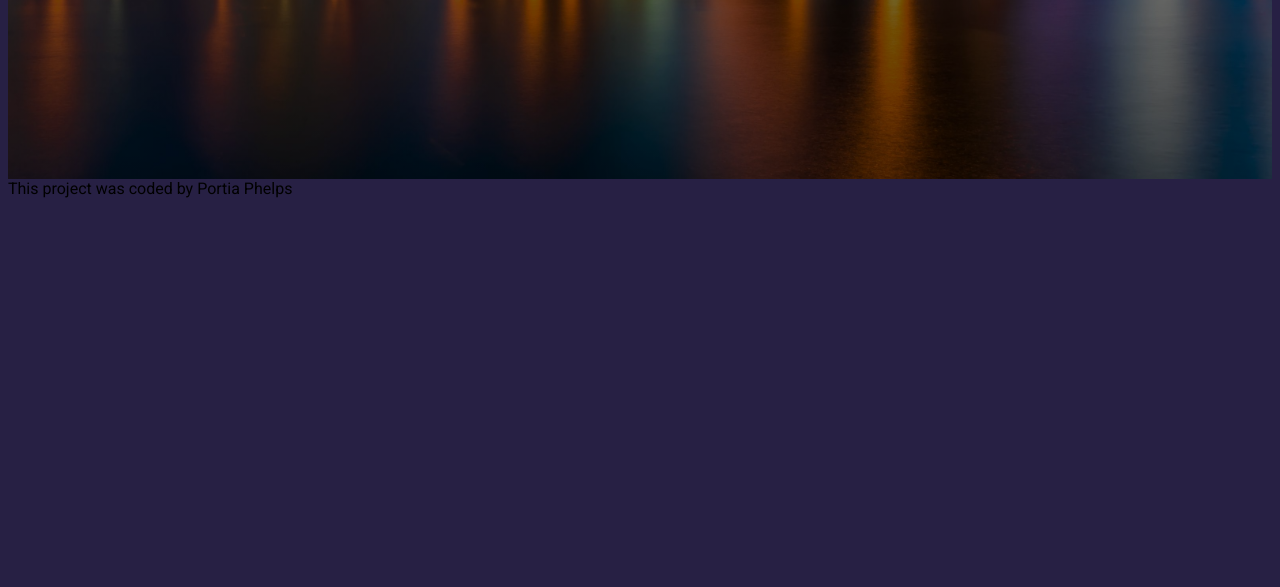
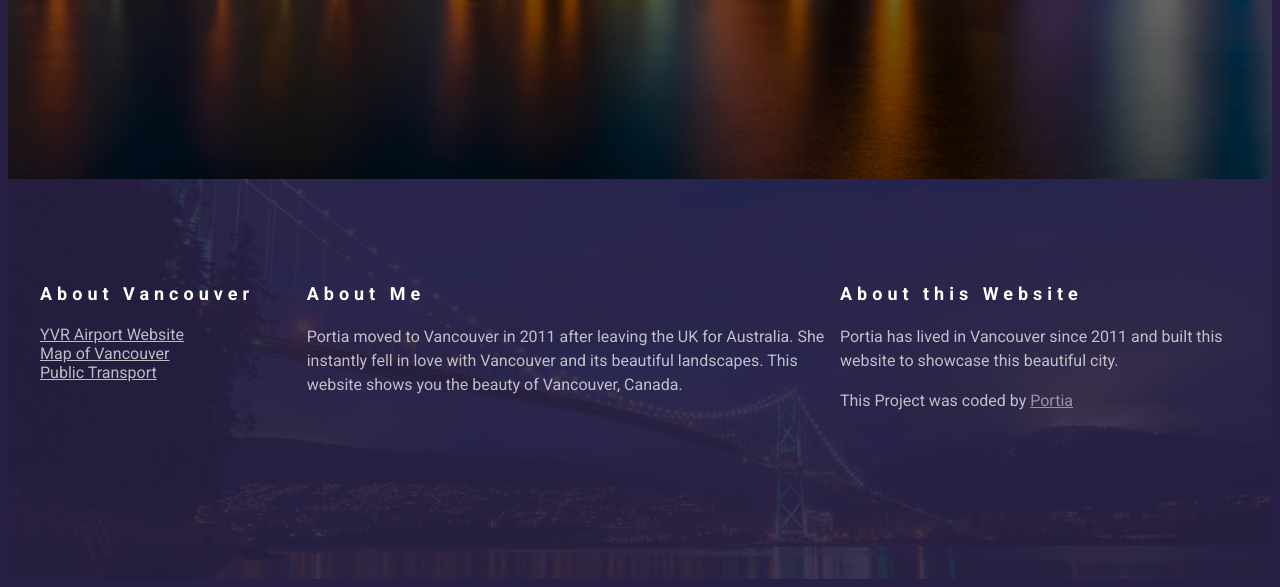
Before and after one commit to portiap1983/Responsive-addon, a plain HTML site: page Index.html in a window 1280 px wide. Shown: the part 534-1121 px from the top of the page. Before the commit the page ends 800 px from the top, so only its background shows below. Drawn offline with Linux system fonts and the light colour scheme; a web font is replaced by a local one.

Commit message:
added footer specfics , styled footer

```diff
--- a/Index.html
+++ b/Index.html
@@ -21,7 +21,58 @@
         <h2>West Coast of Canada</h2>
         <a href="#more"> Learn More </a>
       </header>
-      <footer>This project was coded by Portia Phelps</footer>
+      <footer>
+        <section class="grid">
+          <div>
+            <h3>About Vancouver</h3>
+            <ul>
+              <li>
+                <a href="https://www.yvr.ca/en/passengers" target="_blank"
+                  >YVR Airport Website</a
+                >
+              </li>
+              <li>
+                <a
+                  href="https://maps.vancouver.ca/vanmap-viewer/"
+                  target="_blank"
+                >
+                  Map of Vancouver</a
+                >
+              </li>
+              <li>
+                <a
+                  href="https://www.translink.ca/schedules-and-maps/transit-system-maps"
+                  target="_blank"
+                  >Public Transport</a
+                >
+              </li>
+            </ul>
+          </div>
+          <div>
+            <h3>About Me</h3>
+            <p>
+              Portia moved to Vancouver in 2011 after leaving the UK for
+              Australia. She instantly fell in love with Vancouver and its
+              beautiful landscapes. This website shows you the beauty of
+              Vancouver, Canada.
+            </p>
+          </div>
+          <div>
+            <h3>About this Website</h3>
+            <p>
+              Portia has lived in Vancouver since 2011 and built this website to
+              showcase this beautiful city.
+            </p>
+
+            <p>
+              This Project was coded by
+              <a href="https://github.com/portiap1983" target="_blank"
+                >Portia
+              </a>
+            </p>
+          </div>
+        </section>
+      </footer>
     </div>
   </body>
 </html>
--- a/styles.css
+++ b/styles.css
@@ -3,9 +3,19 @@ body {
   background-color: #272044;
 }
 
+section {
+  max-width: 1200px;
+  margin: 0 auto;
+}
+
 .container {
   max-width: 1400px;
   margin: 0 auto;
+}
+
+.grid {
+  display: grid;
+  grid-template-columns: 1fr 2fr 1.5fr;
 }
 
 header {
@@ -36,7 +46,7 @@ h3 {
   font-weight: 900;
   font-size: 24px;
   line-height: 1.5;
-  letter-spacing: 8px;
+  letter-spacing: 5px;
   margin: 0;
 }
 
@@ -54,7 +64,48 @@ header a {
   display: inline-block;
 }
 
-@media (max-width: 900px) {
+footer {
+  color: white;
+  background-image: linear-gradient(
+      rgba(39, 32, 68, 0.9),
+      rgba(39, 32, 68, 0.9)
+    ),
+    url("src/Lions-Gate.jpg");
+  background-size: cover;
+  background-repeat: no-repeat;
+  min-height: 200px;
+  padding: 100px 0;
+}
+
+footer h3 {
+  font-weight: 700;
+  font-size: 18px;
+  line-height: 30px;
+}
+
+footer p {
+  font-weight: 400;
+  font-size: 16px;
+  line-height: 24px;
+  opacity: 0.7;
+}
+
+footer li {
+  list-style: none;
+  margin: 0;
+  padding: 0;
+}
+
+footer a {
+  color: white;
+  opacity: 0.7;
+}
+
+footer ul {
+  padding: 0;
+}
+
+@media (max-width: 960px) {
   header {
     padding: 60px 0;
   }
```
